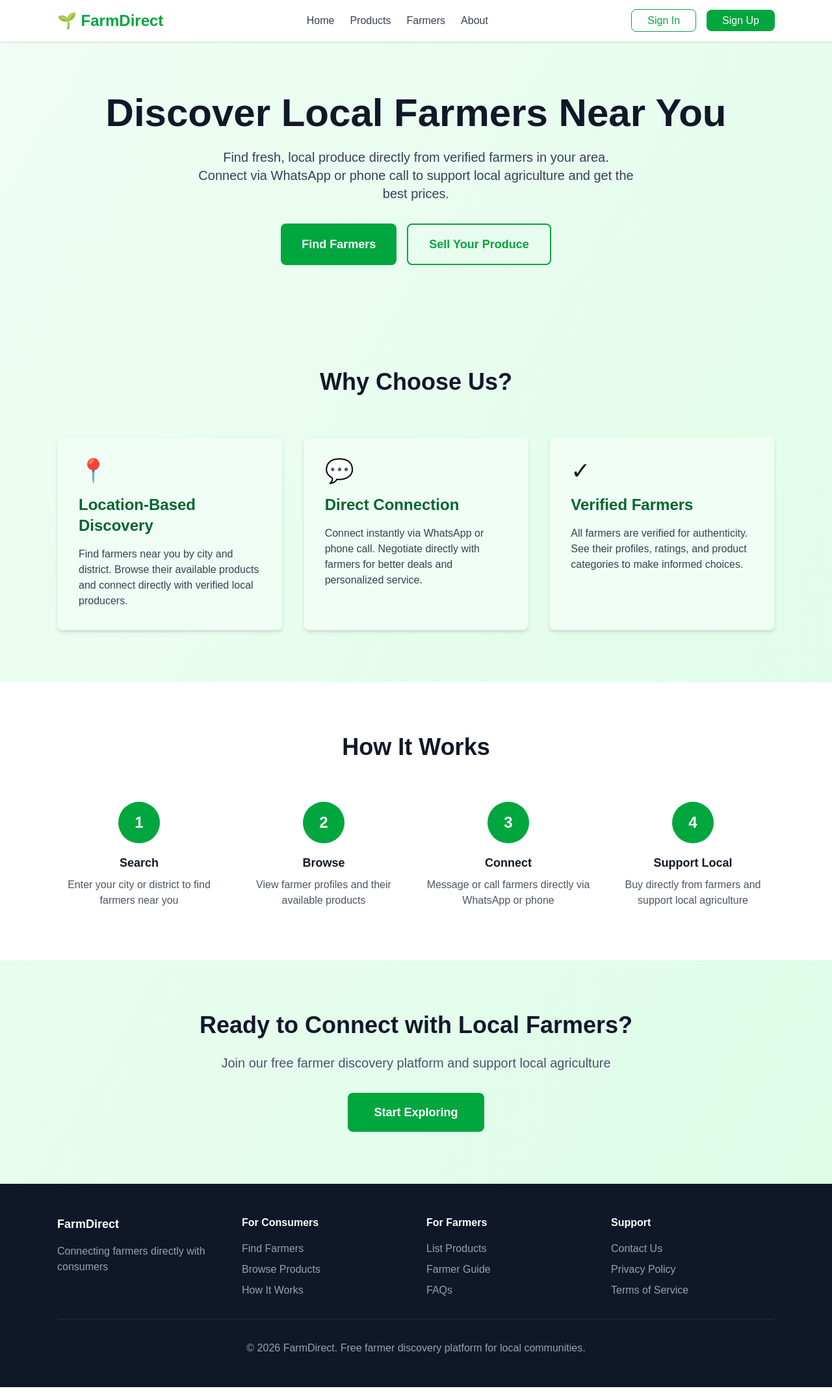
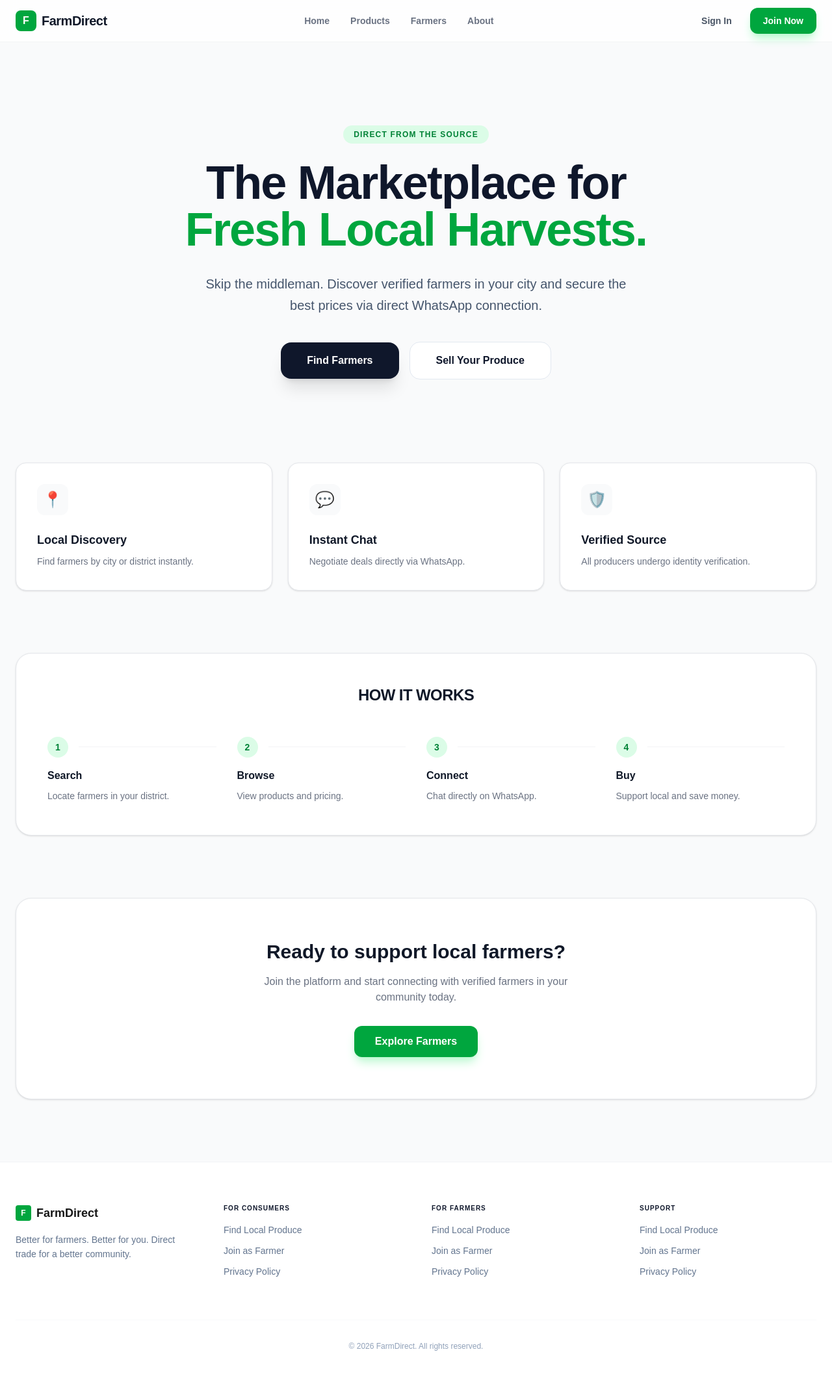
Before and after one commit to nikh022/consumer-platform-frontend, a Next.js app: page / in a window 1280 px wide. Shown: the whole page at 65% size. Built offline with nearby package versions, Linux system fonts and the light colour scheme.

Commit message:
full website redesign

```diff
--- a/app/components/CTA.tsx
+++ b/app/components/CTA.tsx
@@ -2,16 +2,19 @@
 
 export default function CTA() {
   return (
-    <section className="max-w-6xl mx-auto px-6 py-20 text-center">
-      <h2 className="text-4xl font-bold mb-6 text-gray-900 dark:text-white">
-        Ready to Connect with Local Farmers?
+    <section className="bg-white dark:bg-slate-900 border border-gray-200 dark:border-slate-800 rounded-3xl p-16 text-center shadow-sm">
+      <h2 className="text-3xl font-bold text-gray-900 dark:text-white mb-4">
+        Ready to support local farmers?
       </h2>
-      <p className="text-xl text-gray-600 dark:text-gray-300 mb-8">
-        Join our free farmer discovery platform and support local agriculture
+      <p className="text-gray-500 dark:text-gray-400 mb-8 max-w-lg mx-auto">
+        Join the platform and start connecting with verified farmers in your
+        community today.
       </p>
-      <button className="px-10 py-4 bg-green-600 text-white text-lg rounded-lg hover:bg-green-700 transition font-semibold">
-        Start Exploring
-      </button>
+      <div className="flex justify-center gap-4">
+        <button className="px-8 py-3 bg-green-600 text-white font-bold rounded-xl hover:bg-green-700 transition shadow-lg shadow-green-200 dark:shadow-none">
+          Explore Farmers
+        </button>
+      </div>
     </section>
   );
 }
--- a/app/components/Features.tsx
+++ b/app/components/Features.tsx
@@ -3,42 +3,38 @@
 const features = [
   {
     icon: "📍",
-    title: "Location-Based Discovery",
-    description:
-      "Find farmers near you by city and district. Browse their available products and connect directly with verified local producers.",
+    title: "Local Discovery",
+    desc: "Find farmers by city or district instantly.",
   },
   {
     icon: "💬",
-    title: "Direct Connection",
-    description:
-      "Connect instantly via WhatsApp or phone call. Negotiate directly with farmers for better deals and personalized service.",
+    title: "Instant Chat",
+    desc: "Negotiate deals directly via WhatsApp.",
   },
   {
-    icon: "✓",
-    title: "Verified Farmers",
-    description:
-      "All farmers are verified for authenticity. See their profiles, ratings, and product categories to make informed choices.",
+    icon: "🛡️",
+    title: "Verified Source",
+    desc: "All producers undergo identity verification.",
   },
 ];
 
 export default function Features() {
   return (
-    <section className="max-w-6xl mx-auto px-6 py-20">
-      <h2 className="text-4xl font-bold text-center mb-16 text-gray-900 dark:text-white">
-        Why Choose Us?
-      </h2>
-      <div className="grid md:grid-cols-3 gap-8">
-        {features.map((feature, index) => (
+    <section>
+      <div className="grid md:grid-cols-3 gap-6">
+        {features.map((f, i) => (
           <div
-            key={index}
-            className="bg-green-50 dark:bg-slate-800 rounded-lg p-8 shadow-md hover:shadow-lg transition border border-green-100"
+            key={i}
+            className="bg-white dark:bg-slate-900 p-8 rounded-2xl border border-gray-200 dark:border-slate-800 shadow-sm transition-all hover:border-green-300"
           >
-            <div className="text-4xl mb-4">{feature.icon}</div>
-            <h3 className="text-2xl font-bold mb-4 text-green-800 dark:text-white">
-              {feature.title}
+            <div className="w-12 h-12 bg-gray-50 dark:bg-slate-800 rounded-xl flex items-center justify-center text-2xl mb-6">
+              {f.icon}
+            </div>
+            <h3 className="text-lg font-bold text-gray-900 dark:text-white mb-2">
+              {f.title}
             </h3>
-            <p className="text-gray-700 dark:text-gray-400">
-              {feature.description}
+            <p className="text-gray-500 dark:text-gray-400 text-sm leading-relaxed">
+              {f.desc}
             </p>
           </div>
         ))}
--- a/app/components/Footer.tsx
+++ b/app/components/Footer.tsx
@@ -2,81 +2,59 @@
 
 export default function Footer() {
   return (
-    <footer className="bg-gray-900 dark:bg-black text-white py-12">
-      <div className="max-w-6xl mx-auto px-6">
-        <div className="grid md:grid-cols-4 gap-8 mb-8">
-          <div>
-            <h3 className="font-bold text-lg mb-4">FarmDirect</h3>
-            <p className="text-gray-400">
-              Connecting farmers directly with consumers
+    <footer className="bg-white dark:bg-slate-950 border-t border-gray-100 dark:border-slate-900 py-16">
+      <div className="max-w-7xl mx-auto px-6">
+        <div className="grid md:grid-cols-4 gap-12 text-sm">
+          <div className="col-span-1">
+            <div className="flex items-center gap-2 mb-4">
+              <div className="w-6 h-6 bg-green-600 rounded flex items-center justify-center text-white text-xs font-bold">
+                F
+              </div>
+              <span className="font-bold text-lg dark:text-white">
+                FarmDirect
+              </span>
+            </div>
+            <p className="text-slate-500 leading-relaxed">
+              Better for farmers. Better for you. Direct trade for a better
+              community.
             </p>
           </div>
-          <div>
-            <h3 className="font-bold mb-4">For Consumers</h3>
-            <ul className="space-y-2 text-gray-400">
+          {["For Consumers", "For Farmers", "Support"].map((cat) => (
+            <div key={cat}>
+              <h4 className="font-bold text-slate-900 dark:text-white mb-4 uppercase tracking-widest text-[10px]">
+                {cat}
+              </h4>
+              <ul className="space-y-3 text-slate-500 dark:text-slate-400">
                 <li>
-                <a href="#" className="hover:text-white transition">
-                  Find Farmers
+                  <a
+                    href="#"
+                    className="hover:text-green-600 transition-colors"
+                  >
+                    Find Local Produce
                   </a>
                 </li>
                 <li>
-                <a href="#" className="hover:text-white transition">
-                  Browse Products
+                  <a
+                    href="#"
+                    className="hover:text-green-600 transition-colors"
+                  >
+                    Join as Farmer
                   </a>
                 </li>
                 <li>
-                <a href="#" className="hover:text-white transition">
-                  How It Works
+                  <a
+                    href="#"
+                    className="hover:text-green-600 transition-colors"
+                  >
+                    Privacy Policy
                   </a>
                 </li>
               </ul>
             </div>
-          <div>
-            <h3 className="font-bold mb-4">For Farmers</h3>
-            <ul className="space-y-2 text-gray-400">
-              <li>
-                <a href="#" className="hover:text-white transition">
-                  List Products
-                </a>
-              </li>
-              <li>
-                <a href="#" className="hover:text-white transition">
-                  Farmer Guide
-                </a>
-              </li>
-              <li>
-                <a href="#" className="hover:text-white transition">
-                  FAQs
-                </a>
-              </li>
-            </ul>
+          ))}
         </div>
-          <div>
-            <h3 className="font-bold mb-4">Support</h3>
-            <ul className="space-y-2 text-gray-400">
-              <li>
-                <a href="#" className="hover:text-white transition">
-                  Contact Us
-                </a>
-              </li>
-              <li>
-                <a href="#" className="hover:text-white transition">
-                  Privacy Policy
-                </a>
-              </li>
-              <li>
-                <a href="#" className="hover:text-white transition">
-                  Terms of Service
-                </a>
-              </li>
-            </ul>
-          </div>
-        </div>
-        <div className="border-t border-gray-800 pt-8 text-center text-gray-400">
-          <p>
-            &copy; 2026 FarmDirect. Free farmer discovery platform for local
-            communities.
-          </p>
+        <div className="mt-16 pt-8 border-t border-gray-50 dark:border-slate-900 text-center text-slate-400 text-xs font-medium">
+          &copy; 2026 FarmDirect. All rights reserved.
         </div>
       </div>
     </footer>
--- a/app/components/Hero.tsx
+++ b/app/components/Hero.tsx
@@ -2,22 +2,27 @@
 
 export default function Hero() {
   return (
-    <section className="max-w-6xl mx-auto px-6 py-20 text-center">
-      <h1 className="text-5xl md:text-6xl font-bold text-gray-900 dark:text-white mb-6">
-        Discover Local Farmers Near You
+    <section className="relative max-w-7xl mx-auto px-6 py-24 lg:py-32 overflow-hidden">
+      <div className="text-center relative z-10">
+        <span className="inline-block px-4 py-1.5 mb-6 text-xs font-bold tracking-widest uppercase bg-green-100 text-green-700 dark:bg-green-900/30 dark:text-green-400 rounded-full">
+          Direct from the source
+        </span>
+        <h1 className="text-5xl md:text-7xl font-extrabold text-slate-900 dark:text-white mb-8 tracking-tight">
+          The Marketplace for <br />
+          <span className="text-green-600">Fresh Local Harvests.</span>
         </h1>
-      <p className="text-xl text-gray-700 dark:text-gray-300 mb-8 max-w-2xl mx-auto">
-        Find fresh, local produce directly from verified farmers in your area.
-        Connect via WhatsApp or phone call to support local agriculture and get
-        the best prices.
+        <p className="text-lg md:text-xl text-slate-600 dark:text-slate-400 mb-10 max-w-2xl mx-auto leading-relaxed">
+          Skip the middleman. Discover verified farmers in your city and secure
+          the best prices via direct WhatsApp connection.
         </p>
-      <div className="flex gap-4 justify-center">
-        <button className="px-8 py-4 bg-green-600 text-white text-lg rounded-lg hover:bg-green-700 transition font-semibold">
+        <div className="flex flex-col sm:flex-row gap-4 justify-center items-center">
+          <button className="w-full sm:w-auto px-10 py-4 bg-slate-900 dark:bg-white dark:text-slate-900 text-white font-bold rounded-2xl hover:scale-105 transition-transform shadow-xl">
             Find Farmers
           </button>
-        <button className="px-8 py-4 border-2 border-green-600 text-green-600 dark:text-green-400 text-lg rounded-lg hover:bg-green-50 dark:hover:bg-slate-700 transition font-semibold">
+          <button className="w-full sm:w-auto px-10 py-4 bg-white dark:bg-slate-800 border border-slate-200 dark:border-slate-700 text-slate-900 dark:text-white font-bold rounded-2xl hover:bg-slate-50 transition-colors">
             Sell Your Produce
           </button>
+        </div>
       </div>
     </section>
   );
--- a/app/components/HowItWorks.tsx
+++ b/app/components/HowItWorks.tsx
@@ -1,51 +1,38 @@
 "use client";
 
+export default function HowItWorks() {
   const steps = [
-  {
-    number: "1",
-    title: "Search",
-    description: "Enter your city or district to find farmers near you",
-  },
-  {
-    number: "2",
-    title: "Browse",
-    description: "View farmer profiles and their available products",
-  },
-  {
-    number: "3",
-    title: "Connect",
-    description: "Message or call farmers directly via WhatsApp or phone",
-  },
-  {
-    number: "4",
-    title: "Support Local",
-    description: "Buy directly from farmers and support local agriculture",
-  },
+    { n: "1", t: "Search", d: "Locate farmers in your district." },
+    { n: "2", t: "Browse", d: "View products and pricing." },
+    { n: "3", t: "Connect", d: "Chat directly on WhatsApp." },
+    { n: "4", t: "Buy", d: "Support local and save money." },
   ];
 
-export default function HowItWorks() {
   return (
-    <section className="bg-white dark:bg-slate-800 py-20">
-      <div className="max-w-6xl mx-auto px-6">
-        <h2 className="text-4xl font-bold text-center mb-16 text-gray-900 dark:text-white">
-          How It Works
+    <section className="bg-white dark:bg-slate-900 rounded-3xl border border-gray-200 dark:border-slate-800 p-12 shadow-sm">
+      <div className="text-center mb-12">
+        <h2 className="text-2xl font-bold text-gray-900 dark:text-white uppercase tracking-tight">
+          How it works
         </h2>
+      </div>
       <div className="grid md:grid-cols-4 gap-8">
-          {steps.map((step, index) => (
-            <div key={index} className="text-center">
-              <div className="w-16 h-16 bg-green-600 text-white rounded-full flex items-center justify-center text-2xl font-bold mx-auto mb-4">
-                {step.number}
+        {steps.map((step, i) => (
+          <div key={i} className="relative group">
+            <div className="flex items-center gap-4 mb-4">
+              <span className="shrink-0 w-8 h-8 rounded-full bg-green-100 text-green-700 dark:bg-green-900/30 dark:text-green-400 flex items-center justify-center font-bold text-sm">
+                {step.n}
+              </span>
+              <div className="h-px bg-gray-100 dark:bg-slate-800 w-full hidden md:block" />
             </div>
-              <h3 className="font-bold text-lg mb-2 text-gray-900 dark:text-white">
-                {step.title}
+            <h3 className="font-bold text-gray-900 dark:text-white mb-2">
+              {step.t}
             </h3>
-              <p className="text-gray-600 dark:text-gray-400">
-                {step.description}
+            <p className="text-sm text-gray-500 dark:text-gray-400 leading-relaxed">
+              {step.d}
             </p>
           </div>
         ))}
       </div>
-      </div>
     </section>
   );
 }
--- a/app/components/Navigation.tsx
+++ b/app/components/Navigation.tsx
@@ -4,51 +4,44 @@ import Link from "next/link";
 
 export default function Navigation() {
   return (
-    <nav className="sticky top-0 bg-white dark:bg-slate-800 shadow-sm z-50">
-      <div className="max-w-6xl mx-auto px-6 py-4 flex justify-between items-center">
-        <div className="text-2xl font-bold text-green-600">
-          <Link href="/">
-            <span className="text-2xl">🌱</span> FarmDirect
+    <nav className="sticky top-0 bg-white/80 dark:bg-slate-900/80 backdrop-blur-md border-b border-gray-100 dark:border-slate-800 z-50">
+      <div className="max-w-7xl mx-auto px-6 h-16 flex justify-between items-center">
+        <div className="flex items-center gap-2">
+          <div className="w-8 h-8 bg-green-600 rounded-lg flex items-center justify-center text-white font-bold">
+            F
+          </div>
+          <Link
+            href="/"
+            className="font-bold text-xl tracking-tight text-gray-900 dark:text-white"
+          >
+            FarmDirect
           </Link>
         </div>
-        <div className="space-x-6 hidden md:flex">
-          <Link
-            href="#"
-            className="text-gray-700 dark:text-gray-300 hover:text-green-600 transition"
-          >
-            Home
-          </Link>
-          <Link
-            href="#"
-            className="text-gray-700 dark:text-gray-300 hover:text-green-600 transition"
-          >
-            Products
-          </Link>
-          <Link
-            href="#"
-            className="text-gray-700 dark:text-gray-300 hover:text-green-600 transition"
-          >
-            Farmers
-          </Link>
-          <Link
-            href="#"
-            className="text-gray-700 dark:text-gray-300 hover:text-green-600 transition"
-          >
-            About
-          </Link>
+
+        <div className="hidden md:flex items-center gap-8">
+          {["Home", "Products", "Farmers", "About"].map((item) => (
+            <Link
+              key={item}
+              href="#"
+              className="text-sm font-semibold text-gray-500 hover:text-green-600 dark:text-gray-400 dark:hover:text-green-400 transition-colors"
+            >
+              {item}
+            </Link>
+          ))}
         </div>
-        <div className="space-x-4">
+
+        <div className="flex items-center gap-3">
           <Link
             href="/signin"
-            className="px-6 py-2 text-green-600 border border-green-600 rounded-lg hover:bg-green-50 dark:hover:bg-slate-700 transition"
+            className="px-4 py-2 text-sm font-bold text-gray-600 dark:text-gray-300 hover:text-green-600 transition"
           >
             Sign In
           </Link>
           <Link
             href="/signup"
-            className="px-6 py-2 bg-green-600 text-white rounded-lg hover:bg-green-700 transition"
+            className="px-5 py-2.5 bg-green-600 text-white text-sm font-bold rounded-xl hover:bg-green-700 shadow-lg shadow-green-200 dark:shadow-none transition-all active:scale-95"
           >
-            Sign Up
+            Join Now
           </Link>
         </div>
       </div>
--- a/app/page.tsx
+++ b/app/page.tsx
@@ -1,5 +1,3 @@
-"use client";
-
 import Navigation from "./components/Navigation";
 import Hero from "./components/Hero";
 import Features from "./components/Features";
@@ -9,12 +7,14 @@ import Footer from "./components/Footer";
 
 export default function Home() {
   return (
-    <div className="min-h-screen bg-linear-to-br from-green-50 to-green-100 dark:from-slate-900 dark:to-slate-800">
+    <div className="min-h-screen bg-[#F9FAFB] dark:bg-slate-950">
       <Navigation />
       <Hero />
-      <Features />
-      <HowItWorks />
-      <CTA />
+      <div className="max-w-7xl mx-auto px-6 space-y-24 pb-24">
+        <Features />
+        <HowItWorks />
+        <CTA />
+      </div>
       <Footer />
     </div>
   );
```
Lines whose indentation alone changed are shown as unchanged.
